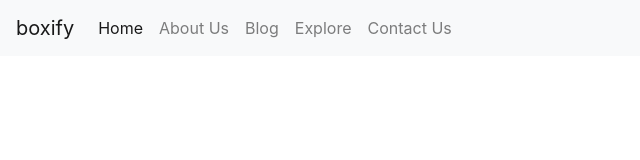
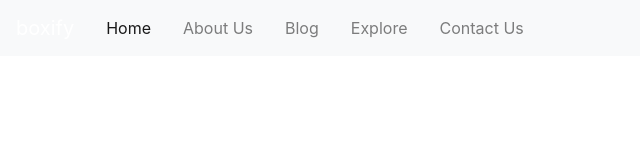
Before and after one commit to Abass14/Class19021, a plain HTML site: page index.html in a window 1280 px wide. Shown: the whole page, without its empty margins (0-640 px from the left). Drawn offline with nearby package versions, Linux system fonts and the light colour scheme.

Commit message:
nav fixed

```diff
--- a/index.html
+++ b/index.html
@@ -5,17 +5,8 @@
 	<link rel="stylesheet" href="https://stackpath.bootstrapcdn.com/bootstrap/4.3.1/css/bootstrap.min.css" integrity="sha384-ggOyR0iXCbMQv3Xipma34MD+dH/1fQ784/j6cY/iJTQUOhcWr7x9JvoRxT2MZw1T" crossorigin="anonymous">
 </head>
 <body>
-
-<!-- <div class="container">
-<div class="row">
-<div class="col-md-4 col-sm-6 col-12 bg-danger">
-<h3>Post Title 1</h3>
-<p>
-Lorem ipsum dolor sit amet.....
-</p>
-</div> -->
 <nav class="navbar navbar-expand-lg navbar-light bg-light">
-  <a class="navbar-brand" href="#">boxify</a>
+  <a class="navbar-brand text-white" href="#">boxify</a>
 
 
   <button class="navbar-toggler" type="button" data-toggle="collapse" data-target="#navbarNavAltMarkup" aria-controls="navbarNavAltMarkup" aria-expanded="false" aria-label="Toggle navigation">
@@ -25,11 +16,11 @@ Lorem ipsum dolor sit amet.....
   </button>
   <div class="collapse navbar-collapse" id="navbarNavAltMarkup">
     <div class="navbar-nav">
-      <a class="nav-item nav-link active" href="#">Home <span class="sr-only">(current)</span></a>
-      <a class="nav-item nav-link" href="#">About Us</a>
-      <a class="nav-item nav-link" href="#">Blog</a>
-      <a class="nav-item nav-link" href="#">Explore</a>
-      <a class="nav-item nav-link" href="#">Contact Us</a>
+      <a class="nav-item nav-link active px-3" href="#">Home <span class="sr-only">(current)</span></a>
+      <a class="nav-item nav-link px-3" href="#">About Us</a>
+      <a class="nav-item nav-link px-3" href="#">Blog</a>
+      <a class="nav-item nav-link px-3" href="#">Explore</a>
+      <a class="nav-item nav-link px-3" href="#">Contact Us</a>
 
     </div>
   </div>
```
